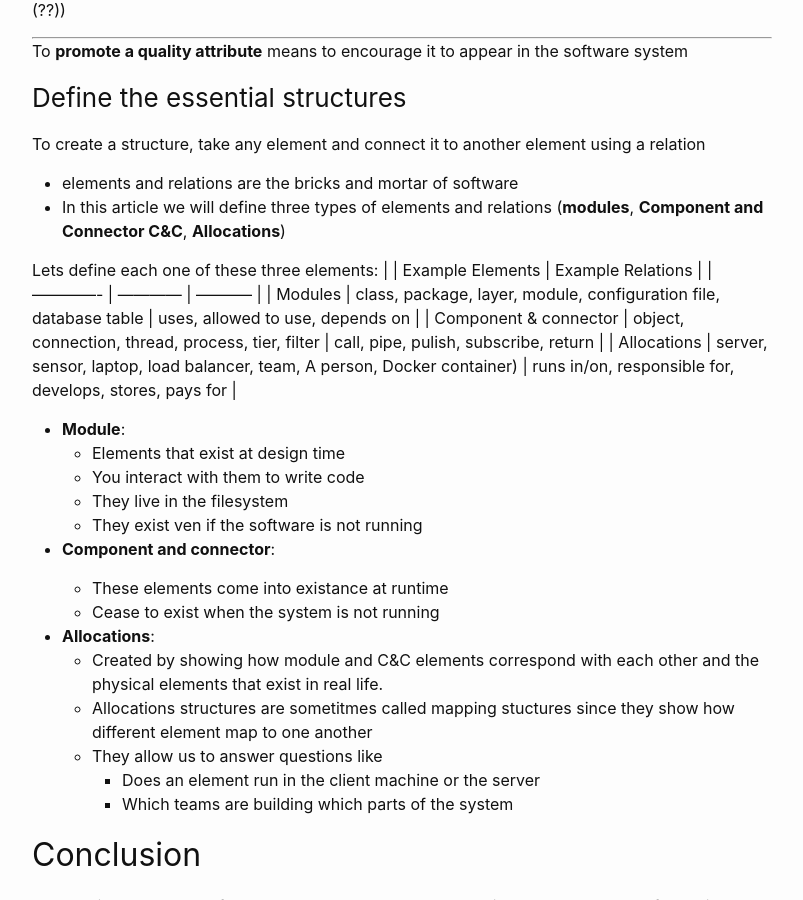
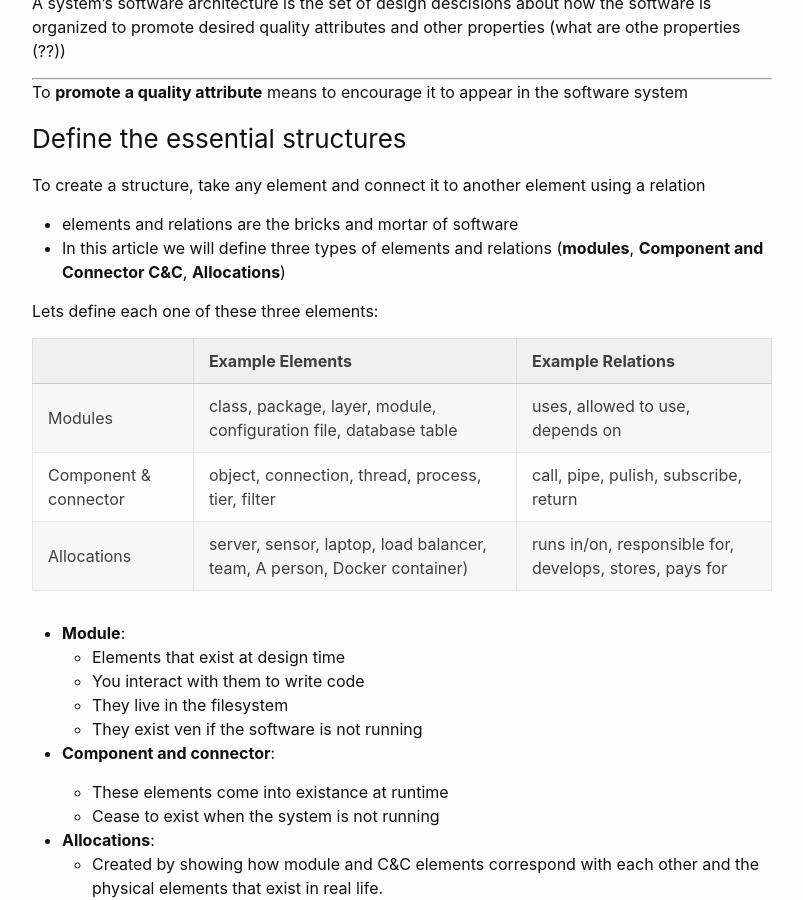
Before and after one commit to magmine/cachehit, a Jekyll site: the page built from _posts/2021-09-05-What-is-a-software-architect.md, in a window 1280 px wide and 900 px high, scrolled down 1958 px. Shown: the whole window, without its empty margins (238-1041 px from the left). Built offline with Jekyll 4.4.1, drawn with Linux system fonts in a browser that asks for light colours.

Commit message:
Fixing rendering errors

```diff
--- a/_posts/2021-09-05-What-is-a-software-architect.md
+++ b/_posts/2021-09-05-What-is-a-software-architect.md
@@ -52,7 +54,9 @@ Every Software system lives in the context of a bigger world
 -   The hardware it runs on
 -   The purpose of the software
 
-![The big picture of a Software system](SoftwareEngineering\DesignIt\Ch01_Become-a-Software-Architect\WhoIsASoftwareArchitect.png)
+![The big picture of q software system](../images/SoftwareContext-DesignIt.png)
+
+<!-- <img src="../images/LinkedinProfile.jpg" width="160" height="200" style="border-radius: 30%;"  alt="Avatar"> -->
 ### 4- Decide Trade-offs among quality attributes
 
 -   Example of a quality attribute is **high avalaibility**
@@ -89,11 +93,29 @@ To create a structure, take any element and connect it to another element using
 -   In this article we will define three types of elements and relations (**modules**, **Component and Connector C&C**, **Allocations**)
 
 Lets define each one of these three elements:
-| | Example Elements | Example Relations |
-| ------------- | ------------ | ----------- |
-| Modules | class, package, layer, module, configuration file, database table | uses, allowed to use, depends on |
-| Component & connector | object, connection, thread, process, tier, filter | call, pipe, pulish, subscribe, return |
-| Allocations | server, sensor, laptop, load balancer, team, A person, Docker container) | runs in/on, responsible for, develops, stores, pays for |
+
+<table style="width:100%">
+  <tr>
+  	<th></th>
+    <th>Example Elements</th>
+    <th>Example Relations</th>
+  </tr>
+  <tr>
+    <td>Modules</td>
+    <td>class, package, layer, module, configuration file, database table</td>
+    <td>uses, allowed to use, depends on</td>
+  </tr>
+  <tr>
+    <td>Component & connector</td>
+    <td>object, connection, thread, process, tier, filter</td>
+    <td>call, pipe, pulish, subscribe, return</td>
+  </tr>
+  <tr>
+    <td>Allocations</td>
+    <td>server, sensor, laptop, load balancer, team, A person, Docker container)</td>
+    <td>runs in/on, responsible for, develops, stores, pays for</td>
+  </tr>
+</table>
 
 -   **Module**:
     -   Elements that exist at design time
```
Also changed, not shown: other parts of _posts/2021-09-05-What-is-a-software-architect.md (+2 -0 lines), images/SoftwareContext-DesignIt.png (added), images/WhoIsASoftwareArchitect.png (added).
